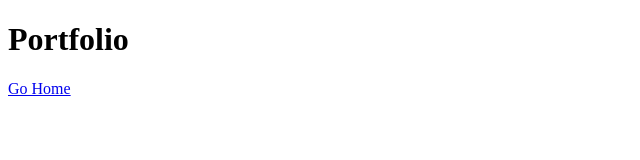
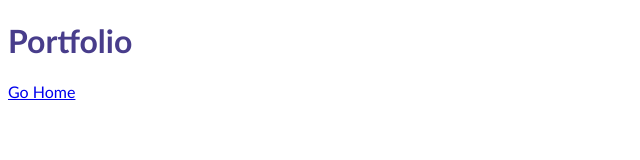
Before and after one commit to RichardMoseley/Portfolio, a plain HTML site: page portfolio.html in a window 1280 px wide. Shown: the whole page, without its empty margins (0-640 px from the left). Drawn offline with Linux system fonts and the light colour scheme.

Commit message:
added files and created the clone

```diff
--- a/portfolio.html
+++ b/portfolio.html
@@ -5,6 +5,15 @@
     <title>
         Richard Moseley - Portfolio
     </title>
+    <style>
+        html {
+            font-family: 'Trebuchet MS';
+        }
+
+        h1 {
+            color: darkslateblue;
+        }
+    </style>
 </head>
 
 <body>
```
Also changed, not shown: index.html (+6 -0 lines).
